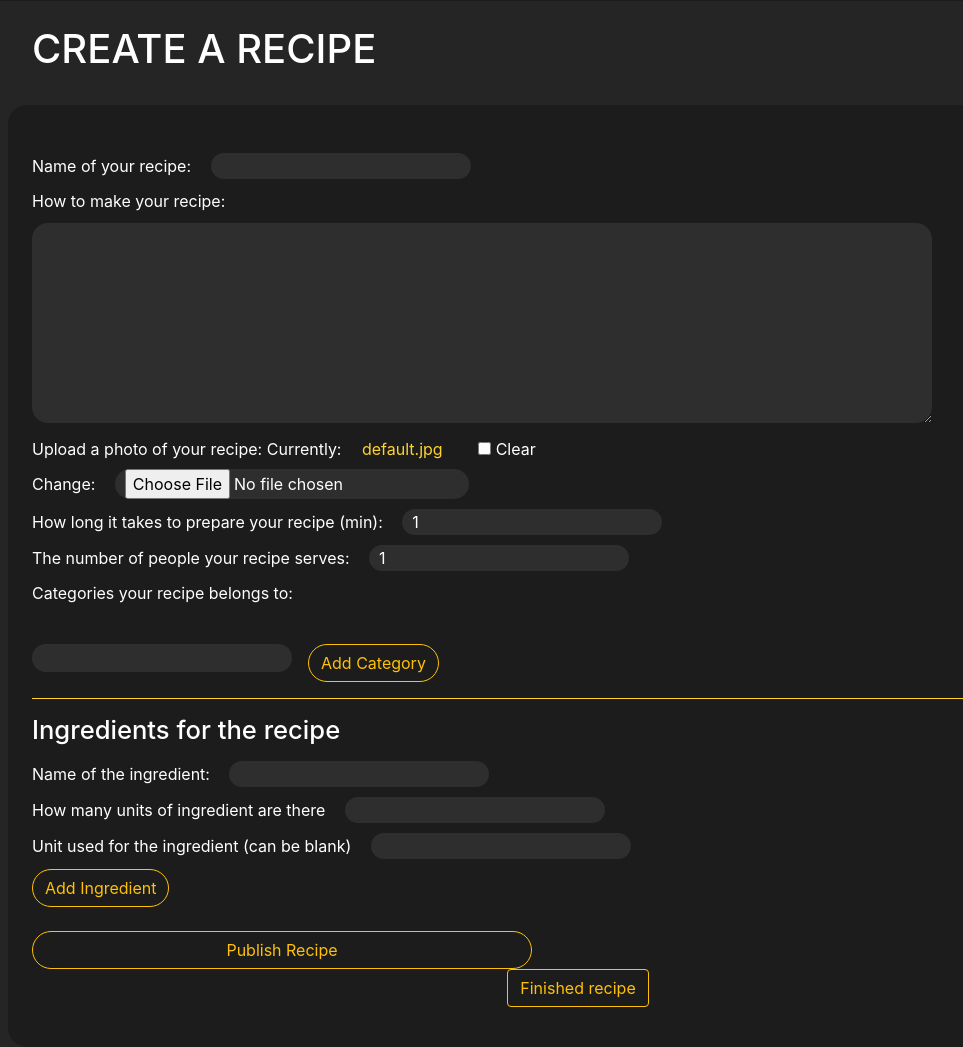
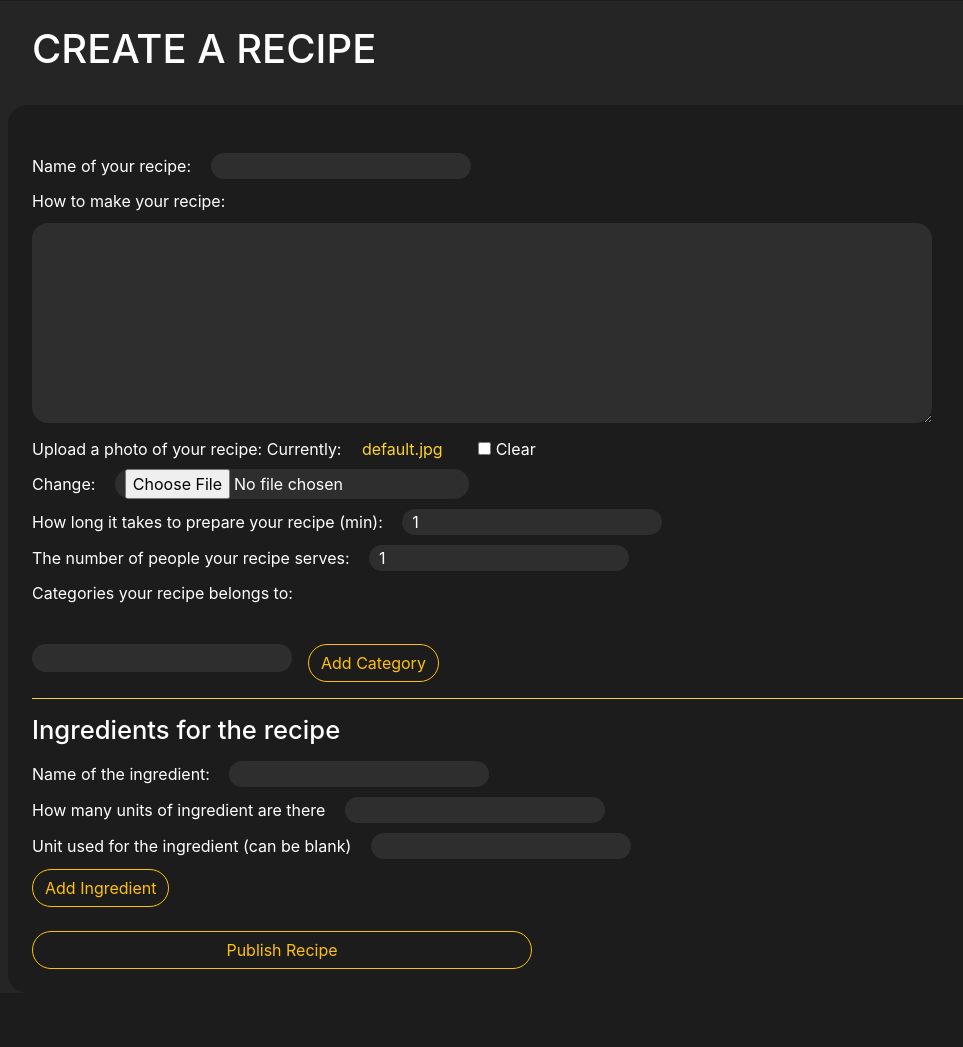
Before and after one commit to Konrad9/cookhub, a Django app: page /add_recipe/ in a window 1280 px wide. Shown: the part 95-1142 px from the top of the page, without its empty margins (62-1025 px from the left). After the commit the page ends 1064 px from the top, so only its background shows below. Run offline with Django 3.2, Linux system fonts and the light colour scheme; the visitor is signed in with stand-in values (Sample User, id 1); data comes from the database, SQL or seed files in the repository; data that the repository does not hold is empty; some libraries are stand-ins or nearby versions.

Commit message:
add recipe replicated button removed

```diff
--- a/cookhub/static/css/add_recipe.css
+++ b/cookhub/static/css/add_recipe.css
@@ -36,3 +36,9 @@ ul {
     margin-top: 15px;
     margin-bottom: 0px;
 }
+
+#id_categories {
+    columns: 3;
+    webkit-columns: 3;
+    moz-columns: 3;
+}
--- a/cookhub/templates/cookhub/add_recipe.html
+++ b/cookhub/templates/cookhub/add_recipe.html
@@ -85,9 +85,6 @@
             		addIng("{% url 'cookhub:add_ingredient' %}", this, "{{ recipe.id }}");
             	});
 			</script>
-    <p align="center">
-    <button class="btn btn-outline-warning my-2 my-sm-0" onclick="$('input#addRecipe').trigger('click');">Finished recipe</button>
-	</p>
 	</div>
 {% endif %}
 {% endblock %}
```
